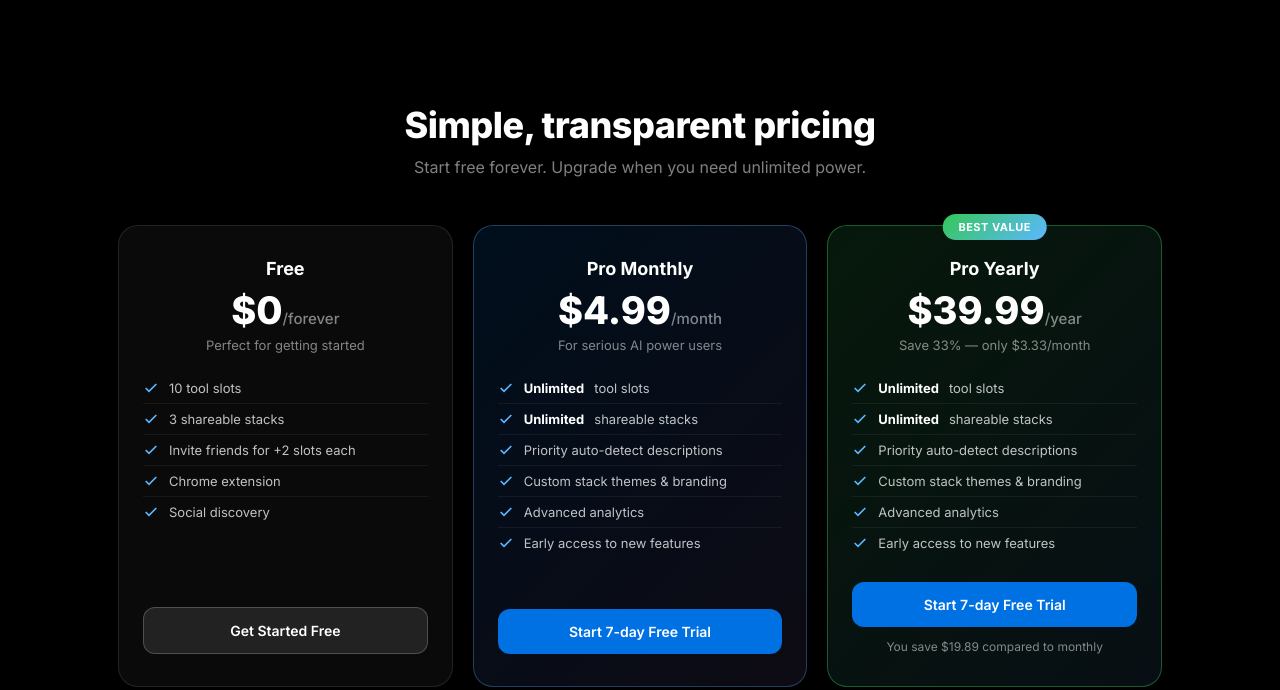
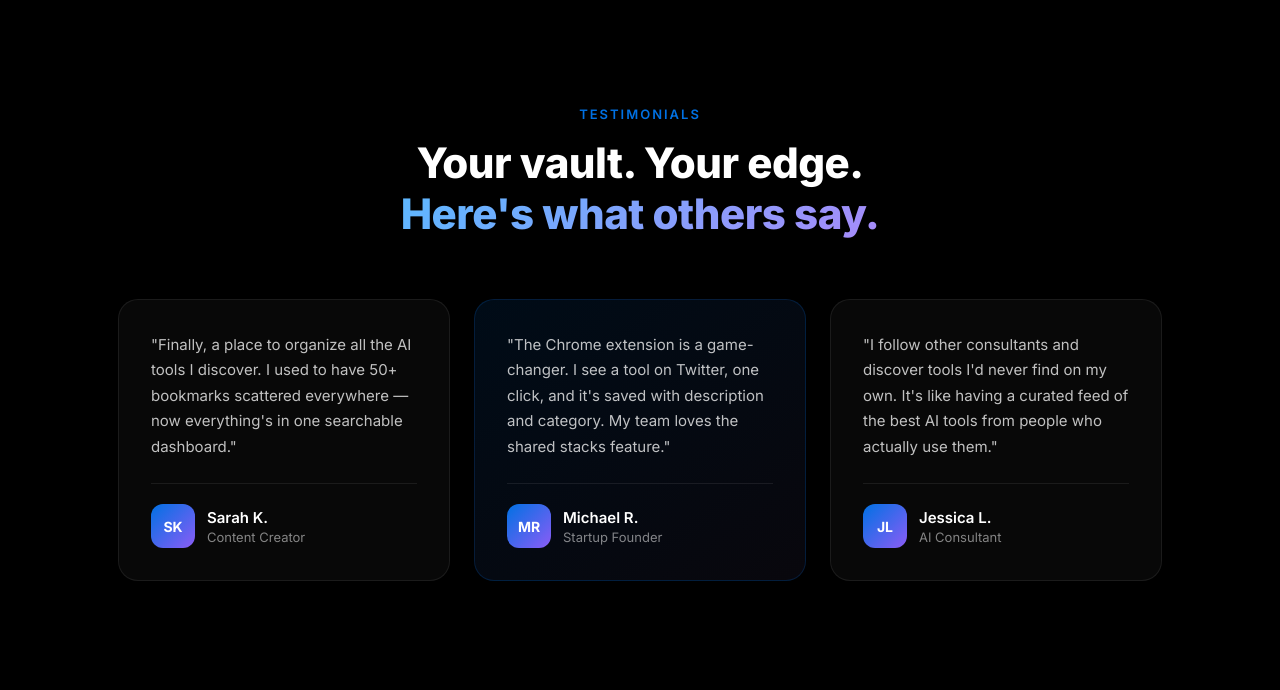
Before and after one commit to kartik-tata14/aidock, a browser extension: page public/index.html in a window 1280 px wide. Shown: the part 5421-6111 px from the top of the page. Drawn offline with Linux system fonts and the light colour scheme.

Commit message:
Add testimonials section before pricing

```diff
--- a/public/css/styles.css
+++ b/public/css/styles.css
@@ -1019,6 +1019,133 @@ a:hover { text-decoration: underline; }
 .cta-box h2 { font-size: 30px; font-weight: 800; margin-bottom: 10px; }
 .cta-box p { color: rgba(255,255,255,0.55); margin-bottom: 28px; }
 
+/* Testimonials Section */
+.testimonials-section {
+  max-width: 1100px;
+  margin: 0 auto;
+  padding: 100px 28px;
+}
+
+.testimonials-header {
+  text-align: center;
+  margin-bottom: 60px;
+}
+
+.testimonials-eyebrow {
+  display: inline-block;
+  font-size: 13px;
+  font-weight: 600;
+  color: var(--accent);
+  text-transform: uppercase;
+  letter-spacing: 2px;
+  margin-bottom: 16px;
+}
+
+.testimonials-title {
+  font-size: clamp(28px, 4vw, 42px);
+  font-weight: 800;
+  line-height: 1.2;
+  letter-spacing: -0.5px;
+}
+
+.testimonials-gradient {
+  background: linear-gradient(135deg, #5cb8ff, #a78bfa);
+  -webkit-background-clip: text;
+  -webkit-text-fill-color: transparent;
+  background-clip: text;
+}
+
+.testimonials-grid {
+  display: grid;
+  grid-template-columns: repeat(3, 1fr);
+  gap: 24px;
+}
+
+.testimonial-card {
+  background: rgba(255,255,255,0.03);
+  border: 1px solid rgba(255,255,255,0.08);
+  border-radius: 20px;
+  padding: 32px;
+  display: flex;
+  flex-direction: column;
+  transition: all 0.3s ease;
+}
+
+.testimonial-card:hover {
+  background: rgba(255,255,255,0.05);
+  border-color: rgba(255,255,255,0.12);
+  transform: translateY(-4px);
+}
+
+.testimonial-featured {
+  background: linear-gradient(145deg, rgba(0,113,227,0.1), rgba(167,139,250,0.05));
+  border-color: rgba(0,113,227,0.2);
+}
+
+.testimonial-featured:hover {
+  border-color: rgba(0,113,227,0.35);
+}
+
+.testimonial-quote {
+  font-size: 15px;
+  line-height: 1.7;
+  color: rgba(255,255,255,0.75);
+  margin-bottom: 24px;
+  flex: 1;
+}
+
+.testimonial-quote::before {
+  content: '"';
+  display: none;
+}
+
+.testimonial-author {
+  display: flex;
+  align-items: center;
+  gap: 12px;
+  padding-top: 20px;
+  border-top: 1px solid rgba(255,255,255,0.08);
+}
+
+.testimonial-avatar {
+  width: 44px;
+  height: 44px;
+  border-radius: 12px;
+  background: linear-gradient(135deg, var(--accent), #8b5cf6);
+  display: flex;
+  align-items: center;
+  justify-content: center;
+  font-size: 14px;
+  font-weight: 700;
+  color: #fff;
+  flex-shrink: 0;
+}
+
+.testimonial-info {
+  display: flex;
+  flex-direction: column;
+  gap: 2px;
+}
+
+.testimonial-name {
+  font-size: 15px;
+  font-weight: 600;
+  color: #fff;
+}
+
+.testimonial-role {
+  font-size: 13px;
+  color: rgba(255,255,255,0.5);
+}
+
+@media (max-width: 900px) {
+  .testimonials-grid {
+    grid-template-columns: 1fr;
+    max-width: 500px;
+    margin: 0 auto;
+  }
+}
+
 /* Pricing Section */
 .pricing-section {
   padding: 100px 28px; max-width: 1100px; margin: 0 auto;
--- a/public/index.html
+++ b/public/index.html
@@ -308,8 +308,8 @@
     <p class="section-sub">New AI tools launch every day. Without a system, you forget what you found and miss what others discovered. AIDock fixes that.</p>
     <div class="features-grid">
       <div class="feature-card feature-highlight">
-        <div class="feature-icon">☝️</div>
-        <h3>One-Click Save</h3>
+        <div class="feature-icon"><img src="https://upload.wikimedia.org/wikipedia/commons/e/e1/Google_Chrome_icon_%28February_2022%29.svg" width="20" height="20" alt="Chrome Extension"></div>
+        <h3>Chrome Extension</h3>
         <p>Save any AI tool instantly with our Chrome extension. Just one click while browsing — no copy-pasting URLs or switching tabs.</p>
       </div>
       <div class="feature-card feature-highlight">
@@ -336,6 +336,46 @@
         <div class="feature-icon">🔍</div>
         <h3>Auto-detect Descriptions</h3>
         <p>Paste a URL and AIDock fetches the description automatically. Add your own notes for personal context.</p>
+      </div>
+    </div>
+  </section>
+
+  <!-- Testimonials -->
+  <section class="testimonials-section">
+    <div class="testimonials-header">
+      <span class="testimonials-eyebrow">Testimonials</span>
+      <h2 class="testimonials-title">Your vault. Your edge.<br><span class="testimonials-gradient">Here's what others say.</span></h2>
+    </div>
+    <div class="testimonials-grid">
+      <div class="testimonial-card">
+        <div class="testimonial-quote">"Finally, a place to organize all the AI tools I discover. I used to have 50+ bookmarks scattered everywhere — now everything's in one searchable dashboard."</div>
+        <div class="testimonial-author">
+          <div class="testimonial-avatar">SK</div>
+          <div class="testimonial-info">
+            <div class="testimonial-name">Sarah K.</div>
+            <div class="testimonial-role">Content Creator</div>
+          </div>
+        </div>
+      </div>
+      <div class="testimonial-card testimonial-featured">
+        <div class="testimonial-quote">"The Chrome extension is a game-changer. I see a tool on Twitter, one click, and it's saved with description and category. My team loves the shared stacks feature."</div>
+        <div class="testimonial-author">
+          <div class="testimonial-avatar">MR</div>
+          <div class="testimonial-info">
+            <div class="testimonial-name">Michael R.</div>
+            <div class="testimonial-role">Startup Founder</div>
+          </div>
+        </div>
+      </div>
+      <div class="testimonial-card">
+        <div class="testimonial-quote">"I follow other consultants and discover tools I'd never find on my own. It's like having a curated feed of the best AI tools from people who actually use them."</div>
+        <div class="testimonial-author">
+          <div class="testimonial-avatar">JL</div>
+          <div class="testimonial-info">
+            <div class="testimonial-name">Jessica L.</div>
+            <div class="testimonial-role">AI Consultant</div>
+          </div>
+        </div>
       </div>
     </div>
   </section>
```
